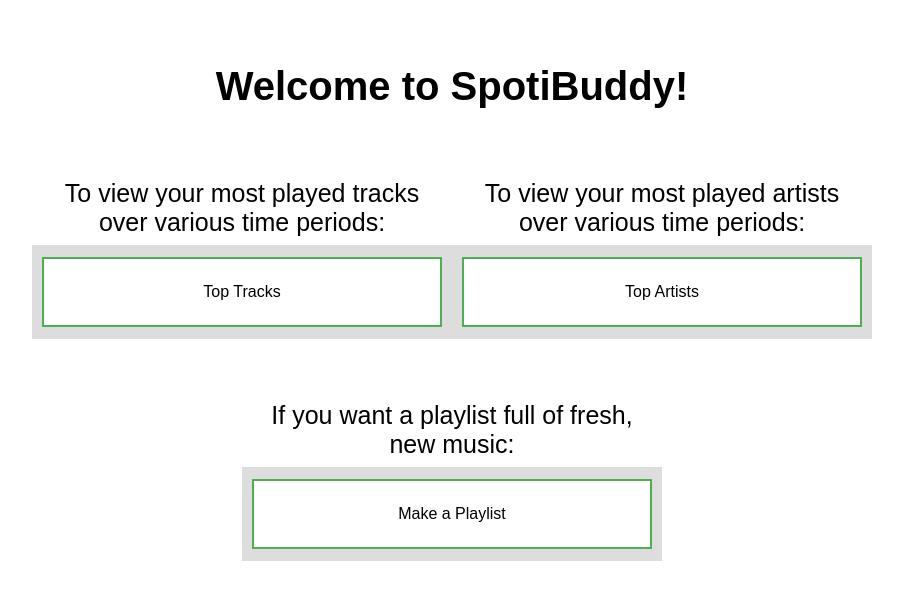
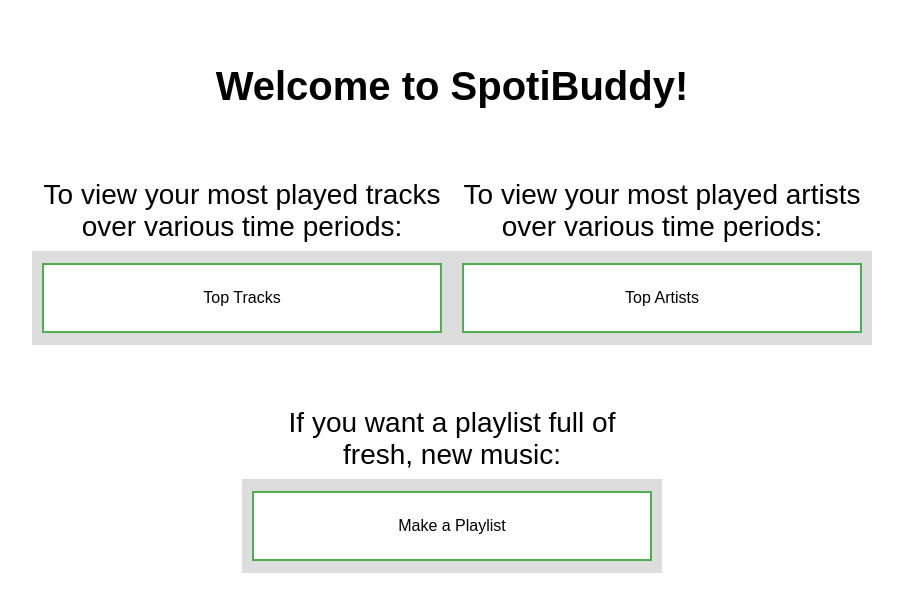
Before and after one commit to Visheshss/SpotiBuddy, a Flask app: template templates/home.html in a window 1280 px wide. Shown: the part 79-691 px from the top of the page, without its empty margins (188-1091 px from the left). Run offline with Flask 2, Linux system fonts and the light colour scheme; the template is opened without the code that fills it, so the values that code supplies are empty.

Commit message:
2nd styling fix

```diff
--- a/templates/home.html
+++ b/templates/home.html
@@ -50,7 +50,7 @@
 		text-align: center;
 	}
 	.prompts {
-		font-size: 25px;
+		font-size: 28px;
 		font-family: arial, sans-serif;
 	}
 
```
Also changed, not shown: 1 other file.
